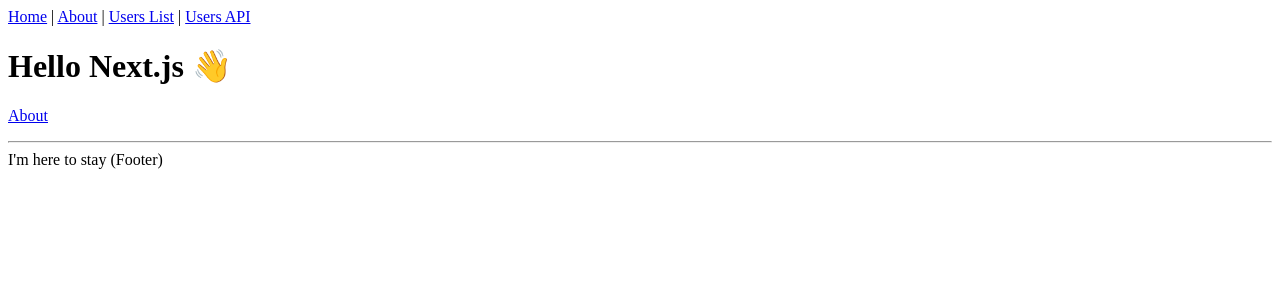
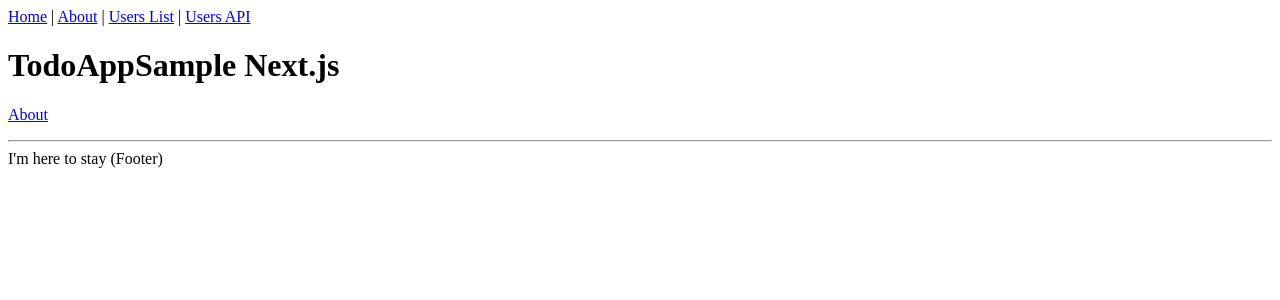
Before and after one commit to tokku5552/todoapp-nextjs-ts, a Next.js app: page / in a window 1280 px wide. Shown: the top 300 px of the page. Built offline with nearby package versions, Linux system fonts and the light colour scheme.

Commit message:
タイトル修正

```diff
--- a/src/pages/index.tsx
+++ b/src/pages/index.tsx
@@ -3,7 +3,7 @@
 
 const IndexPage = () => (
   <Layout title="Home">
-    <h1>Hello Next.js 👋</h1>
+    <h1>TodoAppSample Next.js</h1>
     <p>
       <Link href="/about">
         <a>About</a>
```
